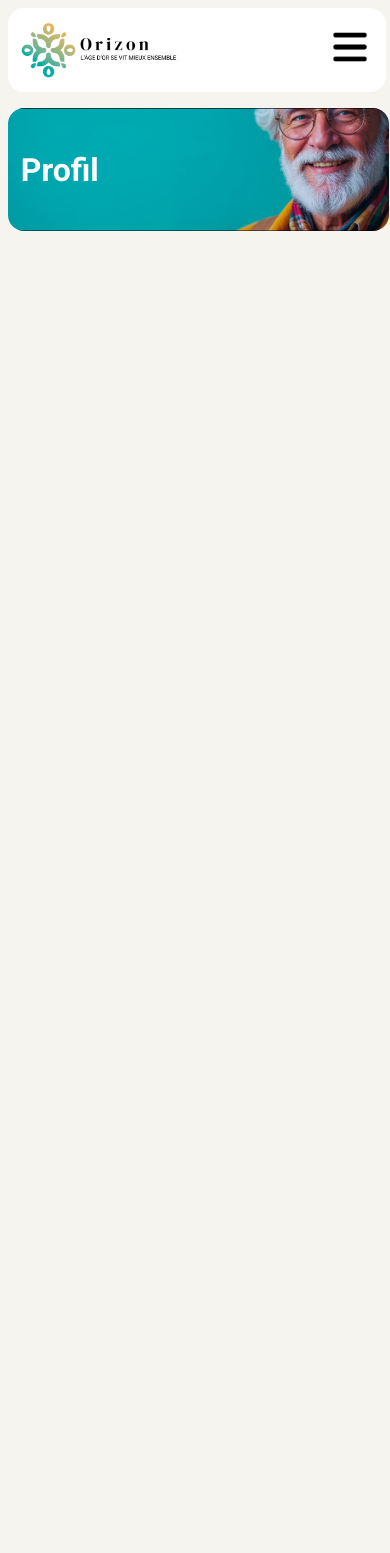
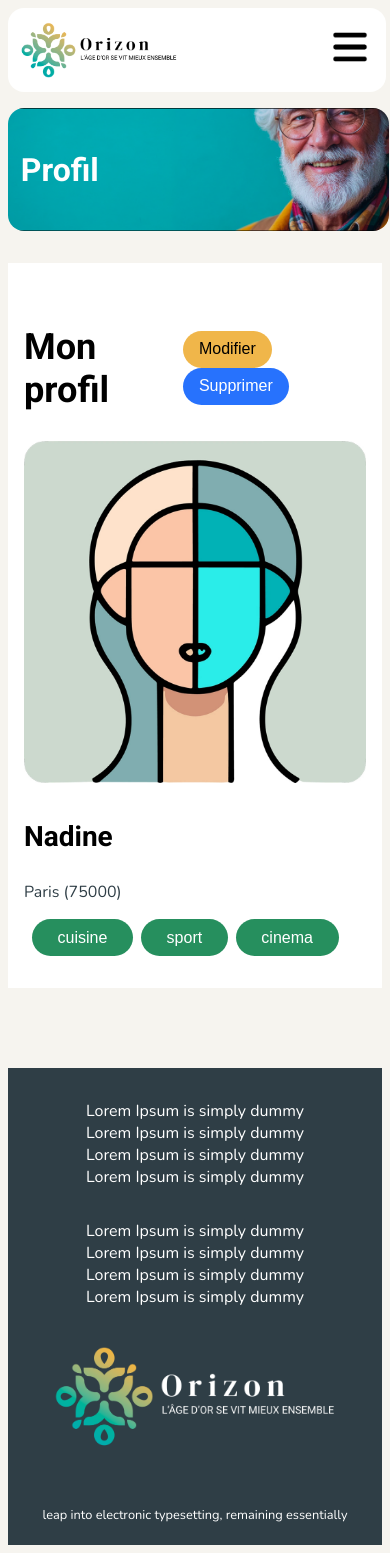
Before and after one commit to LunaireFlare/orizon, a React (Vite) app in the folder frontend/: page /profil in a window 390 px wide. Before the commit the page ends 844 px from the top, so only its background shows below. Built offline with nearby package versions, Linux system fonts and the light colour scheme.

Commit message:
add section my profil on profilpage

```diff
--- a/frontend/src/pages/ProfilPage/ProfilPage.scss
+++ b/frontend/src/pages/ProfilPage/ProfilPage.scss
@@ -0,0 +1,91 @@
+/* ----------------------------------- CONTENT --------------------------------- */
+
+/* *************** Version Mobile ************* */
+
+/* ------------- Pofil ---------------- */
+
+#containerProfil {
+    margin: 0 auto;
+    background-color: #fff;
+    padding: 2rem 1rem;
+    margin-top: 2rem;
+}
+
+#containerProfil .headProfil {
+    display: flex;
+    justify-content: space-between;
+    align-items: center;
+}
+
+.headProfil button {
+    margin-left: 0.5rem;
+}
+
+.headProfil .pathButton {
+    padding: 0.6rem 1rem;
+    font-size: 1rem;
+    background-color: var(--yelow-or);
+    border: none;
+    border-radius: 3rem;
+}
+
+.headProfil .delButton {
+    padding: 0.6rem 1rem;
+    font-size: 1rem;
+    background-color: rgb(39, 114, 253);
+    color: #fff;
+    border: none;
+    border-radius: 3rem;
+}
+
+.bodyProfil {
+    display: grid;
+    grid-template-columns: repeat(1, 2fr);
+    grid-gap: 0.2rem;
+}
+
+.bodyProfil img {
+    width: 100%;
+}
+
+.bodyProfil .intButton {
+    padding: 0.6rem 1.6rem;
+    font-size: 1rem;
+    background-color: rgb(38, 143, 94);
+    color: #fff;
+    border: none;
+    border-radius: 3rem;
+}
+
+.bodyProfil button {
+    margin-left: 0.5rem;
+}
+
+.bodyProfil .contentInterest {
+    display: flex;
+    padding-top: 1rem;
+}
+
+
+@media (min-width: 1291px) {
+
+#containerProfil {
+    width: 100%;
+    margin: 0 auto;
+    background-color: #fff;
+    padding: 2rem 1rem;
+    margin-top: 2rem;
+}
+
+#containerProfil .widthProfil {
+    width: 1280px;
+    margin: 0 auto;
+}
+
+.bodyProfil {
+    display: grid;
+    grid-template-columns: repeat(3, 1fr);
+    grid-gap: 2rem;
+}
+
+}
--- a/frontend/src/pages/ProfilPage/ProfilPage.tsx
+++ b/frontend/src/pages/ProfilPage/ProfilPage.tsx
@@ -1,13 +1,88 @@
+import { useState } from 'react';
 import Rooftop from '../../components/Rooftop/Rooftop.tsx'
 import Banner from '../../components/Banner/Banner.tsx'
+import Footer from '../../components/Footer/Footer.tsx';
 
-import './ProfilPage.scss'
+import './ProfilPage.scss';
+
+
+type User = {
+    id: number,
+    name: string,
+    zip_code: number,
+    city: string
+}
+
+type Interest = {
+    id: number,
+    name: string
+}
+
+
+const mockUser = {
+    id: 1,
+    name: "Nadine",
+    city: "Paris",
+    zip_code: 75000
+};
+
+const mockInterests: Interest[] = [
+    { id: 1, name: "cuisine" },
+    { id: 2, name: "sport" },
+    { id: 3, name: "cinema" }
+  ];
+
 
 export default function ProfilPage() {
+
+    const [user] = useState<User>(mockUser);
+    const [interests] = useState<Interest[]>(mockInterests);
+
     return (
         <div>
             <Rooftop />
             <Banner />
+
+            <div  id="containerProfil">
+                <div className="widthProfil">
+                    <div className="headProfil">
+                        <div>
+                            <h2>Mon profil</h2>
+                        </div>
+                        <div>
+                            <button className="pathButton">Modifier</button>
+                            <button className="delButton">Supprimer</button>
+                        </div>
+                    </div>
+                    <div className="bodyProfil">
+                    <div>
+                        <img src="../../src/assets/images/avatarWomen.webp" width="120px" alt="photo de profil" />
+                    </div>
+
+                    {/* Infos user */}
+                    <div className="contentInfo">
+                        <div>
+                            {user && (
+                                <div key={user.id}>
+                                <h3>{user.name}</h3>
+                                <div>{user.city} ({user.zip_code})</div>
+                                </div>
+                            )}
+                        </div>
+                        <div className="contentInterest">
+                            {/* Infos Interets */}
+                                {interests.map((interest) => (
+                                <div key={interest.id}>
+                                <button className="intButton">{interest.name}</button>
+                                </div>
+                            ))}
+                        </div>
+                    </div>
+
+                    </div>
+                </div>
+            </div>
+            <Footer />
         </div>
     )
 }
```
Also changed, not shown: frontend/src/assets/images/avatarWomen.webp (added).
